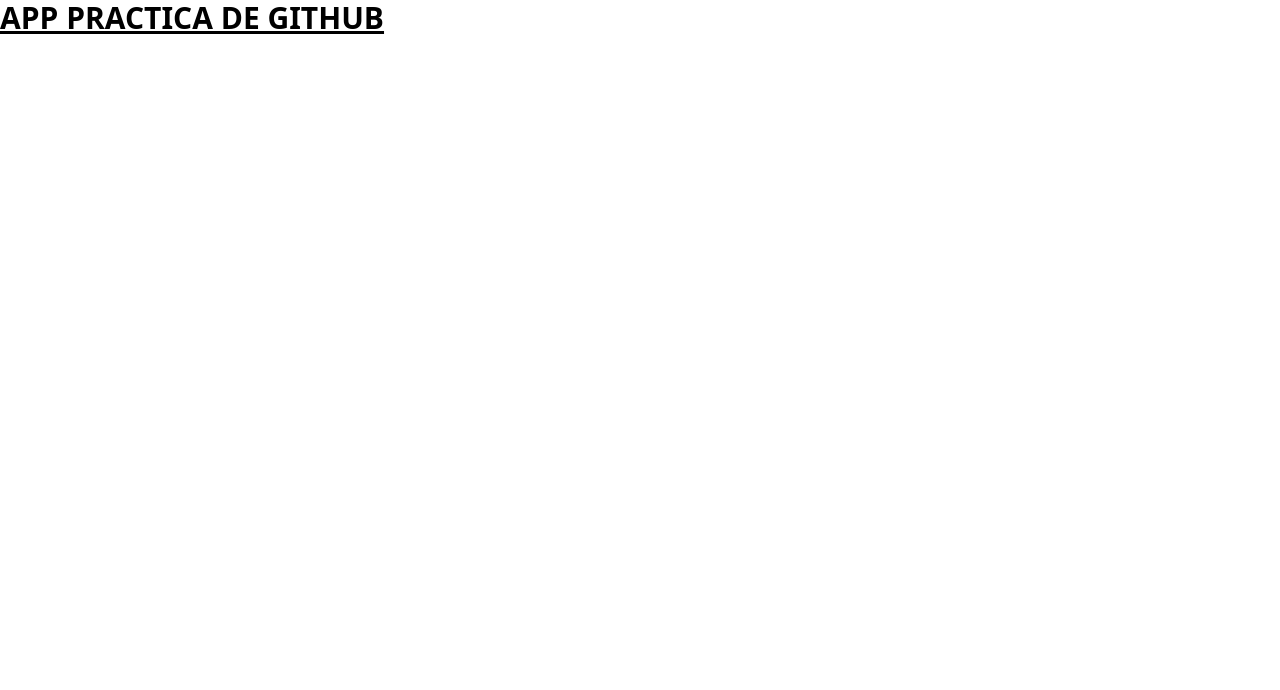
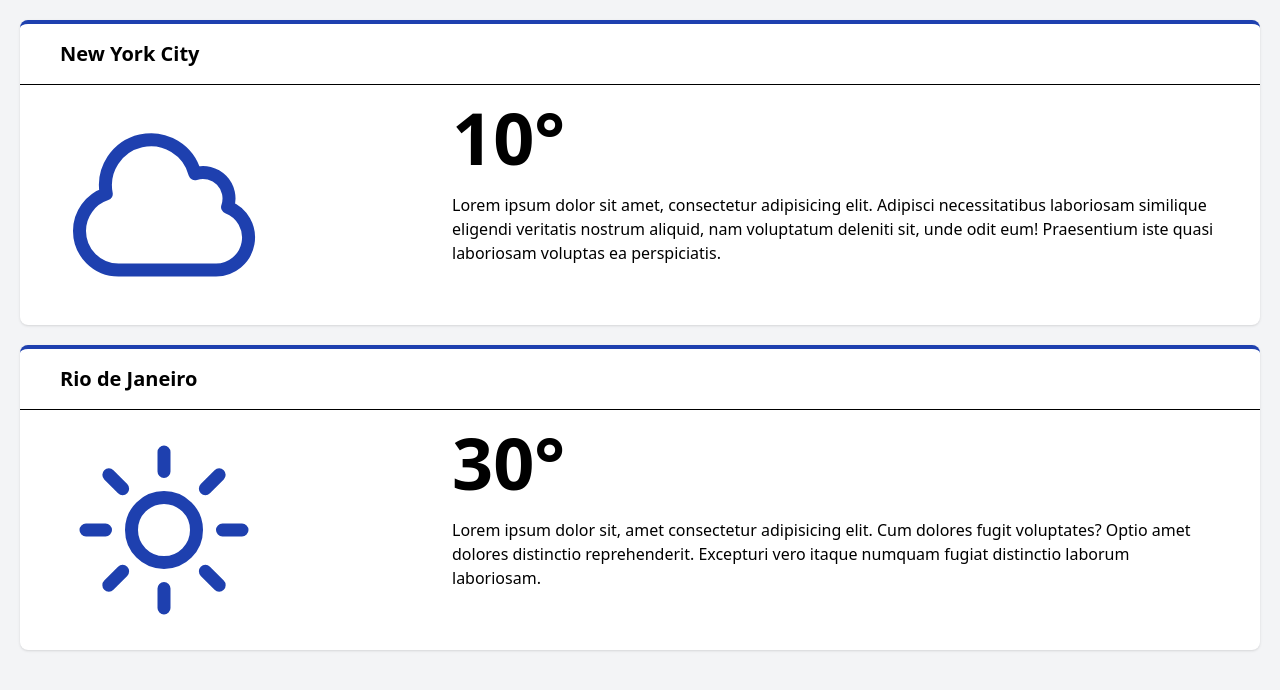
Before and after one commit to aasoto/practica-git, a Vue app: page / in a window 1280 px wide. Shown: the top 690 px of the page. Built offline with nearby package versions, Linux system fonts and the light colour scheme.

Commit message:
feat: content page made

```diff
--- a/index.html
+++ b/index.html
@@ -6,7 +6,7 @@
     <meta name="viewport" content="width=device-width, initial-scale=1.0" />
     <title>Vite + Vue</title>
   </head>
-  <body>
+  <body class="bg-gray-100">
     <div id="app"></div>
     <script type="module" src="/src/main.js"></script>
   </body>
--- a/src/App.vue
+++ b/src/App.vue
@@ -1,7 +1,7 @@
 <script setup>
-
+  import ContentApp from "./components/ContentApp.vue";
 </script>
 
 <template>
-<h1 class="text-3xl font-bold underline">APP PRACTICA DE GITHUB</h1>
+<ContentApp/>
 </template>
--- /dev/null
+++ b/src/components/ContentApp.vue
@@ -0,0 +1,43 @@
+<script setup>
+</script>
+
+<template>
+  <section class="p-5 flex flex-col gap-5">
+    <div class="bg-white shadow rounded-lg border-t-4 border-blue-800 w-full">
+      <div class="px-10 py-4 border-b border-black">
+        <h2 class="text-xl font-bold">New York City</h2>
+      </div>
+      <div class="px-10 py-4">
+        <div class="grid grid-cols-3 gap-4">
+          <div class="col-span-1">
+            <svg class="w-52 h-52 text-blue-800" xmlns="http://www.w3.org/2000/svg" fill="none" viewBox="0 0 24 24" stroke-width="1.5" stroke="currentColor">
+              <path stroke-linecap="round" stroke-linejoin="round" d="M2.25 15a4.5 4.5 0 004.5 4.5H18a3.75 3.75 0 001.332-7.257 3 3 0 00-3.758-3.848 5.25 5.25 0 00-10.233 2.33A4.502 4.502 0 002.25 15z" />
+            </svg>
+          </div>
+          <div class="col-span-2">
+            <h3 class="text-7xl font-bold">10°</h3>
+            <p class="mt-5">Lorem ipsum dolor sit amet, consectetur adipisicing elit. Adipisci necessitatibus laboriosam similique eligendi veritatis nostrum aliquid, nam voluptatum deleniti sit, unde odit eum! Praesentium iste quasi laboriosam voluptas ea perspiciatis.</p>
+          </div>
+        </div>
+      </div>
+    </div>
+    <div class="bg-white shadow rounded-lg border-t-4 border-blue-800 w-full">
+      <div class="px-10 py-4 border-b border-black">
+        <h2 class="text-xl font-bold">Rio de Janeiro</h2>
+      </div>
+      <div class="px-10 py-4">
+        <div class="grid grid-cols-3 gap-4">
+          <div class="col-span-1">
+            <svg class="w-52 h-52 text-blue-800" xmlns="http://www.w3.org/2000/svg" fill="none" viewBox="0 0 24 24" stroke-width="1.5" stroke="currentColor">
+              <path stroke-linecap="round" stroke-linejoin="round" d="M12 3v2.25m6.364.386l-1.591 1.591M21 12h-2.25m-.386 6.364l-1.591-1.591M12 18.75V21m-4.773-4.227l-1.591 1.591M5.25 12H3m4.227-4.773L5.636 5.636M15.75 12a3.75 3.75 0 11-7.5 0 3.75 3.75 0 017.5 0z" />
+            </svg>
+          </div>
+          <div class="col-span-2">
+            <h3 class="text-7xl font-bold">30°</h3>
+            <p class="mt-5">Lorem ipsum dolor sit, amet consectetur adipisicing elit. Cum dolores fugit voluptates? Optio amet dolores distinctio reprehenderit. Excepturi vero itaque numquam fugiat distinctio laborum laboriosam.</p>
+          </div>
+        </div>
+      </div>
+    </div>
+  </section>
+</template>
```
